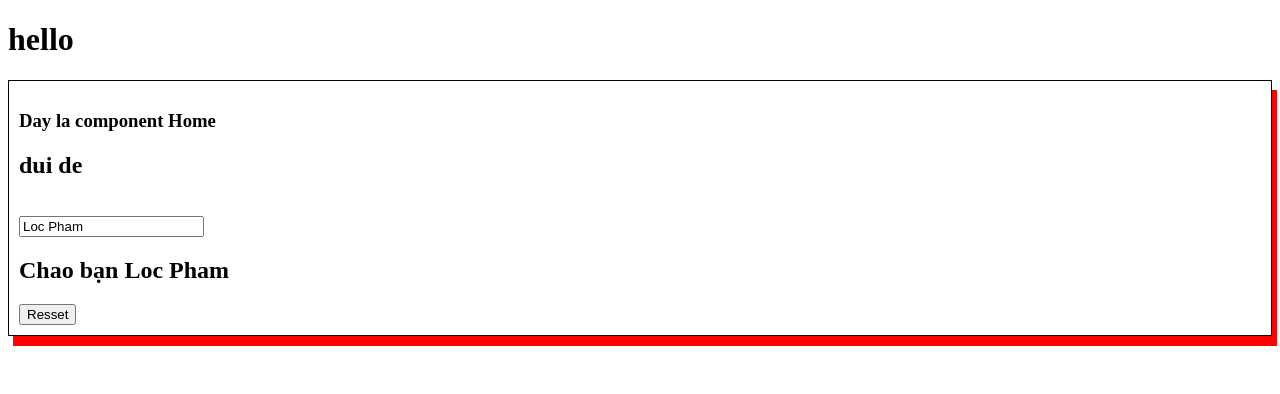
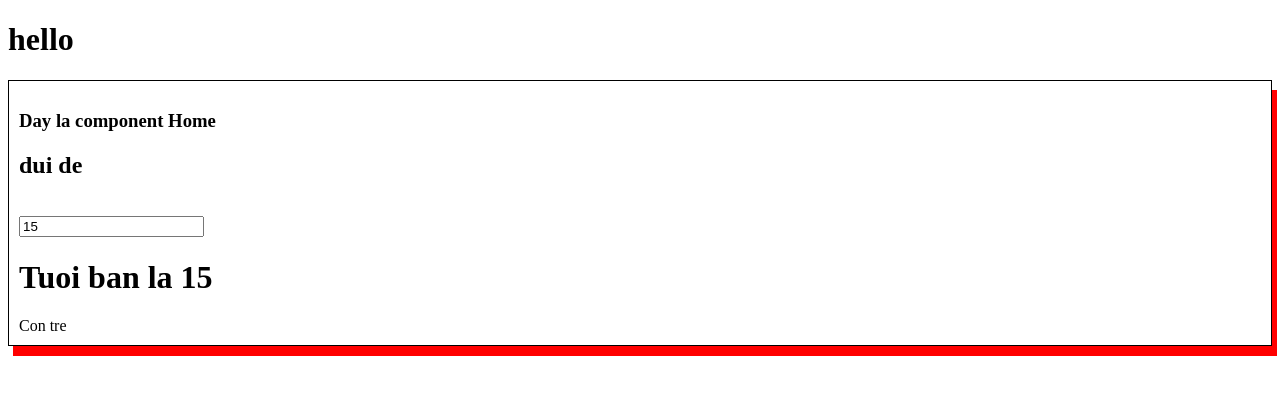
Before and after one commit to locpham050100/angular12-basic, an Angular app: page / in a window 1280 px wide. Shown: the top 394 px of the page. Built offline with nearby package versions, Linux system fonts and the light colour scheme.

Commit message:
ng-template - Viết if then else trong HTML

```diff
--- a/src/app/home/home.component.html
+++ b/src/app/home/home.component.html
@@ -2,7 +2,12 @@
   <h3>Day la component Home</h3>
   <h2>dui de</h2>
   <br />
-  <input type="text" [(ngModel)]="name" />
-  <h2>Chao bạn {{ name }}</h2>
-  <button (click)="resetName()">Resset</button>
+  <input type="text" [(ngModel)]="age" />
+  <h1>Tuoi ban la {{ age }}</h1>
+  <!-- <h2 *ngIf="age <= 18">Con tre</h2>
+  <h2 *ngIf="age > 18">Da gia</h2> -->
+
+  <div *ngIf="age <= 18; then tre; else gia"></div>
+  <ng-template #tre>Con tre</ng-template>
+  <ng-template #gia>Da gia</ng-template>
 </div>
```
